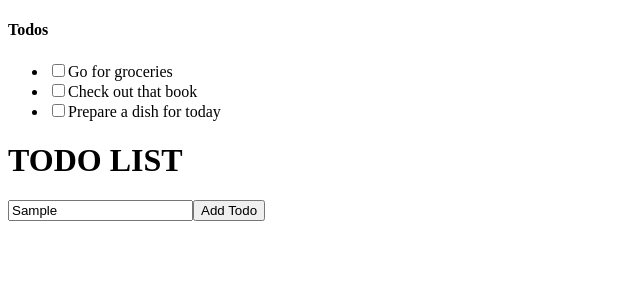
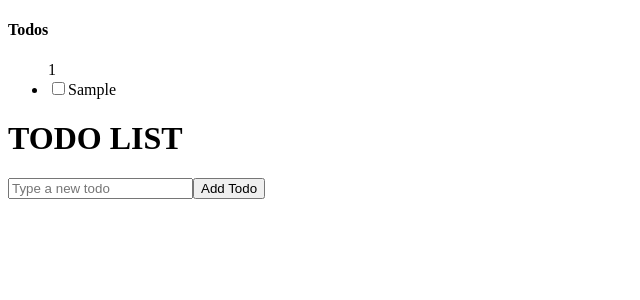
Before and after one commit to selilulu/intro-react, a React (Create React App) app: page / in a window 1280 px wide. Both pictures are taken after typing "Sample" into the empty fields and a click on the button "Add Todo". Shown: the top 300 px of the page, without its empty margins (0-640 px from the left). Built offline with nearby package versions, Linux system fonts and the light colour scheme.

Commit message:
add useEffect to store todos

```diff
--- a/src/App.js
+++ b/src/App.js
@@ -1,15 +1,38 @@
-import React,{useState} from 'react'
+import React,{useState,useEffect} from 'react'
 import TodoList from './Components/TodoList'
 import Form from './Components/Form'
 
 
+//define a localstorage key with any name
+const KEY_STORAGE='todoApp'
 
 function App() {
+  // const someTodos=['Go for groceries','Check out that book','Prepare a dish for today']
+  const [todos,setTodos]=useState([])
 
+
+  //to load our todos.the dependency is an empty array.we call this function only once and with the empty array it will be called only once.
+  useEffect(() => {
+    //json.parse() converts the string to an array
+    const storedTodos=JSON.parse(localStorage.getItem(KEY_STORAGE))
+    if (storedTodos) setTodos(storedTodos)
+
+  }, [])
+
+  //anytime when todos array changes then this function will run
+  //we can save all the changes into the localstorage.setItem(with the key in here)
+  useEffect(() => {
+    localStorage.setItem(KEY_STORAGE,JSON.stringify(todos))
+
+  }, [todos])
+
+
+  // todos={todos}: allows us to use the {todos} prop inside of TodoList component on the other page
   return (
   <>
-    <TodoList/>
-    <Form/>
+
+    <TodoList  todos={todos}  />
+    <Form todos={todos} setTodos={setTodos}/>
   </>
   )
 
--- a/src/Components/Form.js
+++ b/src/Components/Form.js
@@ -1,11 +1,38 @@
-import React from 'react'
+import React,{useRef}from 'react';
+import { v4 as uuidv4 } from 'uuid';
 
-export default function Form() {
+
+//get the todos and setTodos as props
+export default function Form({todos,setTodos}) {
+    //get the inputs
+    const inputRef=useRef()
+
+    function handleButton(e){
+
+        // put the value of the input into the name variable
+        const name=inputRef.current.value
+
+        //if there is an empty input we dont add it into the todolist,we just return
+        if(name==="")return
+
+        console.log(name)
+
+
+        // null is just to clearout the value of the input after we submit something
+        inputRef.current.value=null
+
+        //...todos gives us the elements inside the todolist
+        setTodos([...todos, {name: name, complete: false, id:uuidv4() }])
+
+
+
+
+    }
     return (
         <div>
             <h1>TODO LIST</h1>
-            <input type="text" placeholder="Type a new todo"/>
-            <button type="submit" >Add Todo</button>
+            <input ref={inputRef} type="text" placeholder="Type a new todo"/>
+            <button type="submit" onClick={handleButton}>Add Todo</button>
         </div>
     )
 }
--- a/src/Components/TodoList.js
+++ b/src/Components/TodoList.js
@@ -1,17 +1,22 @@
+
 import React from 'react'
 
-export default function TodoList() {
 
-    const someTodos=['Go for groceries','Check out that book','Prepare a dish for today']
+export default function TodoList({todos}) {
+
+
 
     return (
         <div>
             <h4>Todos</h4>
             <div id='checkboxes'>
-
                 <ul>
-                    {someTodos.map((todo)=>(
-                    <li><input type="checkbox" />{todo}</li>
+                    {todos.length}
+                    {/* map is like a foreach in php */}
+                    {todos.map((todo)=>(
+                        <li key={todo.id}>
+                            <input type="checkbox" defaultChecked={todo.complete} />{todo.name}
+                        </li>
                     ))}
                 </ul>
 
```
